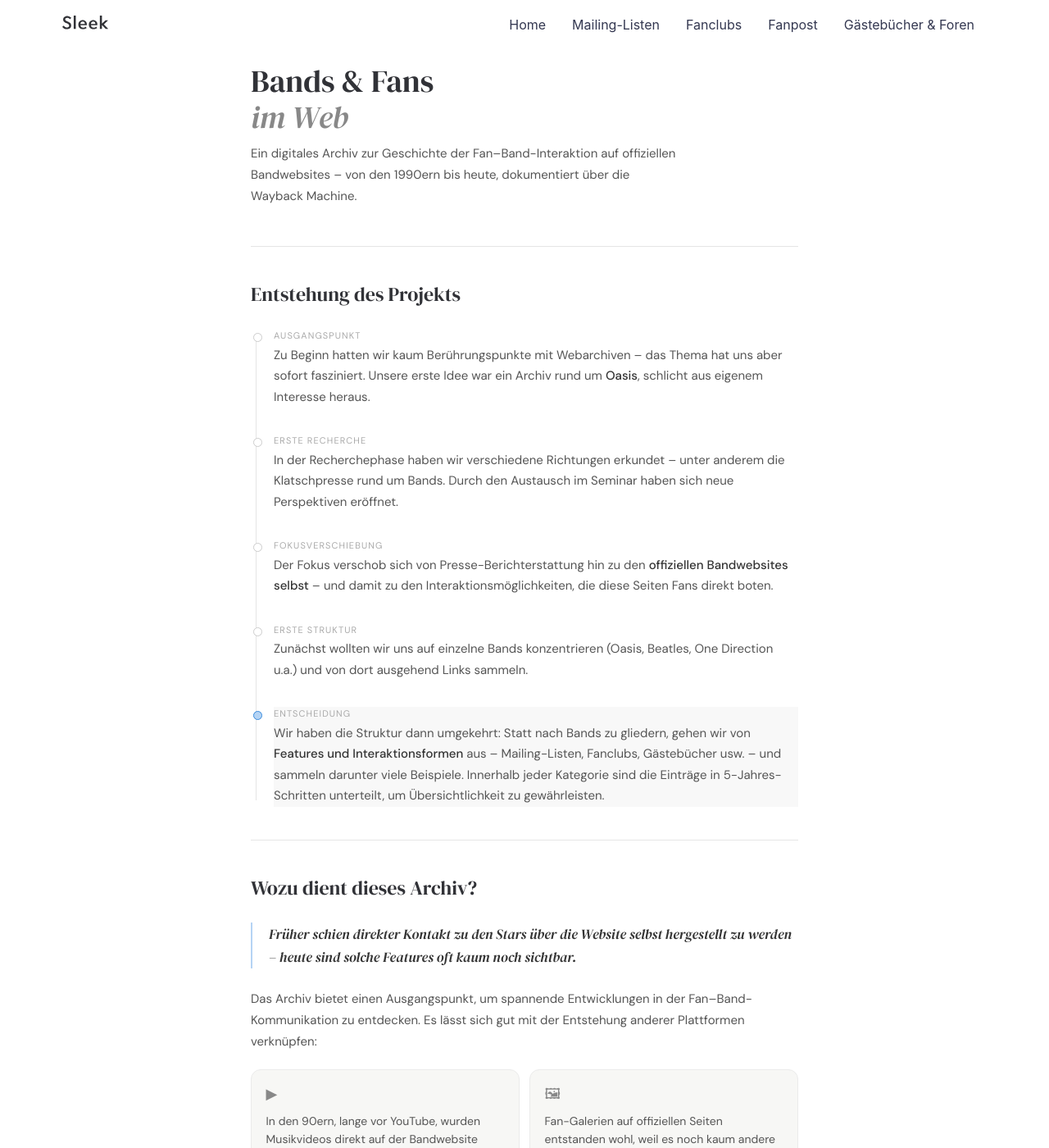
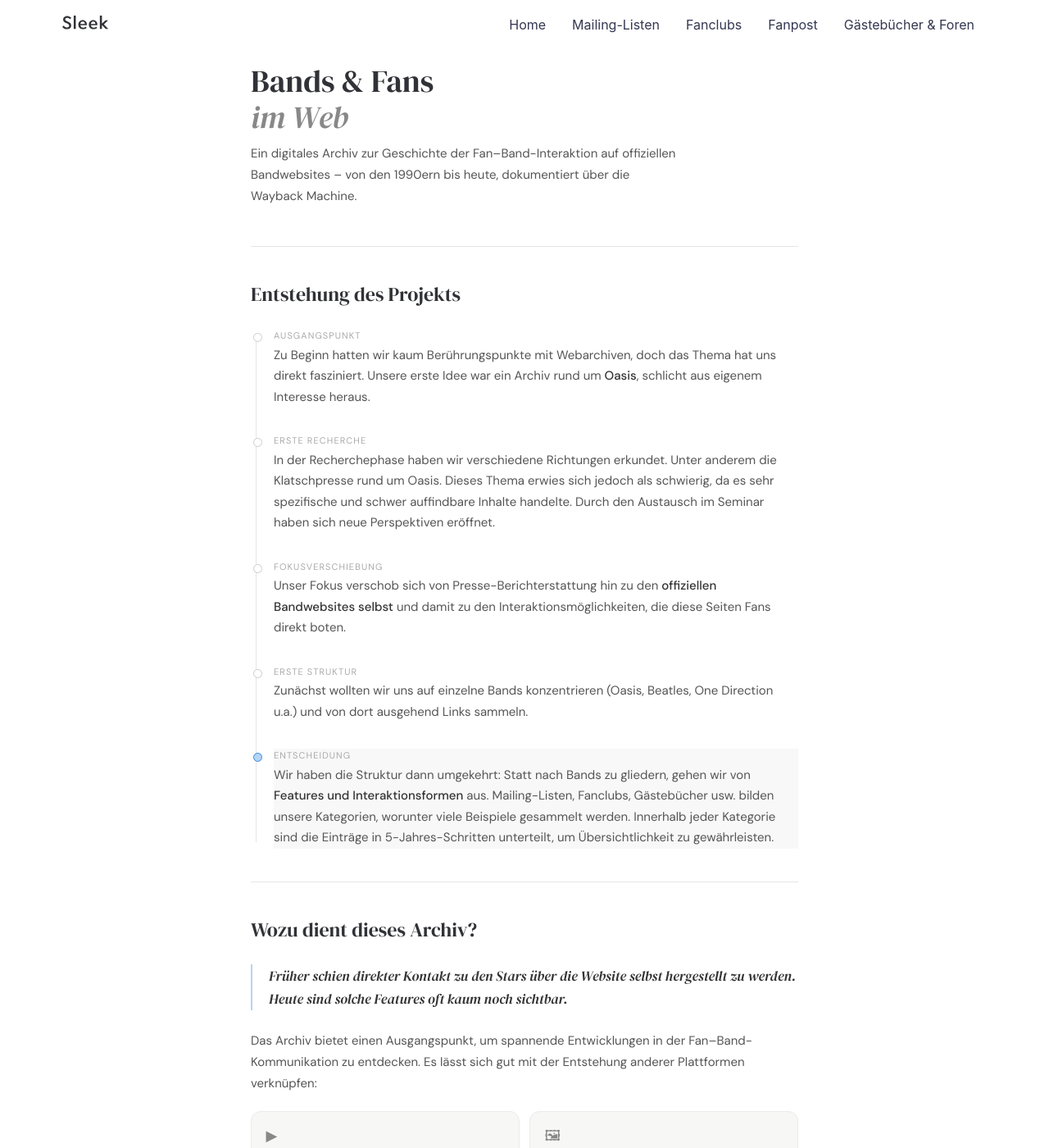
Before and after one commit to livklivk/Bands, a Jekyll site: the page built from _pages/ueber.html, in a window 1280 px wide and 1400 px high. Shown: the whole window at 82% size. Built offline with Jekyll 4.4.1, drawn with Linux system fonts in a browser that asks for light colours; some of the changed text lies outside the part shown.

Commit message:
Texte auf Über-Seite aktualisiert

```diff
--- a/_pages/ueber.html
+++ b/_pages/ueber.html
@@ -69,17 +69,17 @@ permalink: /ueber/
           <div class="tl-item">
             <div class="tl-dot"></div>
             <div class="tl-label">Ausgangspunkt</div>
-            <div class="tl-text">Zu Beginn hatten wir kaum Berührungspunkte mit Webarchiven – das Thema hat uns aber sofort fasziniert. Unsere erste Idee war ein Archiv rund um <strong>Oasis</strong>, schlicht aus eigenem Interesse heraus.</div>
+            <div class="tl-text">Zu Beginn hatten wir kaum Berührungspunkte mit Webarchiven, doch das Thema hat uns direkt fasziniert. Unsere erste Idee war ein Archiv rund um <strong>Oasis</strong>, schlicht aus eigenem Interesse heraus.</div>
           </div>
           <div class="tl-item">
             <div class="tl-dot"></div>
             <div class="tl-label">Erste Recherche</div>
-            <div class="tl-text">In der Recherchephase haben wir verschiedene Richtungen erkundet – unter anderem die Klatschpresse rund um Bands. Durch den Austausch im Seminar haben sich neue Perspektiven eröffnet.</div>
+            <div class="tl-text">In der Recherchephase haben wir verschiedene Richtungen erkundet. Unter anderem die Klatschpresse rund um Oasis. Dieses Thema erwies sich jedoch als schwierig, da es sehr spezifische und schwer auffindbare Inhalte handelte.  Durch den Austausch im Seminar haben sich neue Perspektiven eröffnet.</div>
           </div>
           <div class="tl-item">
             <div class="tl-dot"></div>
             <div class="tl-label">Fokusverschiebung</div>
-            <div class="tl-text">Der Fokus verschob sich von Presse-Berichterstattung hin zu den <strong>offiziellen Bandwebsites selbst</strong> – und damit zu den Interaktionsmöglichkeiten, die diese Seiten Fans direkt boten.</div>
+            <div class="tl-text">Unser Fokus verschob sich von Presse-Berichterstattung hin zu den <strong>offiziellen Bandwebsites selbst</strong> und damit zu den Interaktionsmöglichkeiten, die diese Seiten Fans direkt boten.</div>
           </div>
           <div class="tl-item">
             <div class="tl-dot"></div>
@@ -89,7 +89,7 @@ permalink: /ueber/
           <div class="tl-item highlight">
             <div class="tl-dot"></div>
             <div class="tl-label">Entscheidung</div>
-            <div class="tl-text">Wir haben die Struktur dann umgekehrt: Statt nach Bands zu gliedern, gehen wir von <strong>Features und Interaktionsformen</strong> aus – Mailing-Listen, Fanclubs, Gästebücher usw. – und sammeln darunter viele Beispiele. Innerhalb jeder Kategorie sind die Einträge in 5-Jahres-Schritten unterteilt, um Übersichtlichkeit zu gewährleisten.</div>
+            <div class="tl-text">Wir haben die Struktur dann umgekehrt: Statt nach Bands zu gliedern, gehen wir von <strong>Features und Interaktionsformen</strong> aus. Mailing-Listen, Fanclubs, Gästebücher usw. bilden unsere Kategorien, worunter viele Beispiele gesammelt werden. Innerhalb jeder Kategorie sind die Einträge in 5-Jahres-Schritten unterteilt, um Übersichtlichkeit zu gewährleisten.</div>
           </div>
         </div>
 
@@ -98,7 +98,7 @@ permalink: /ueber/
         <h2>Wozu dient dieses Archiv?</h2>
 
         <div class="quote-block">
-          <p>Früher schien direkter Kontakt zu den Stars über die Website selbst hergestellt zu werden – heute sind solche Features oft kaum noch sichtbar.</p>
+          <p>Früher schien direkter Kontakt zu den Stars über die Website selbst hergestellt zu werden. Heute sind solche Features oft kaum noch sichtbar.</p>
         </div>
 
         <p>Das Archiv bietet einen Ausgangspunkt, um spannende Entwicklungen in der Fan–Band-Kommunikation zu entdecken. Es lässt sich gut mit der Entstehung anderer Plattformen verknüpfen:</p>
@@ -110,7 +110,7 @@ permalink: /ueber/
           </div>
           <div class="usage-card">
             <div class="icon">🖼</div>
-            <p>Fan-Galerien auf offiziellen Seiten entstanden wohl, weil es noch kaum andere Plattformen zum Teilen von Fanart gab.</p>
+            <p>Fan-Galerien auf offiziellen Seiten waren präsent, als es noch wenige Social-Media Plattformen zum Teilen von Fanart gab.</p>
           </div>
           <div class="usage-card">
             <div class="icon">✉</div>
```
Also changed, not shown: other parts of _pages/ueber.html (+3 -3 lines).
